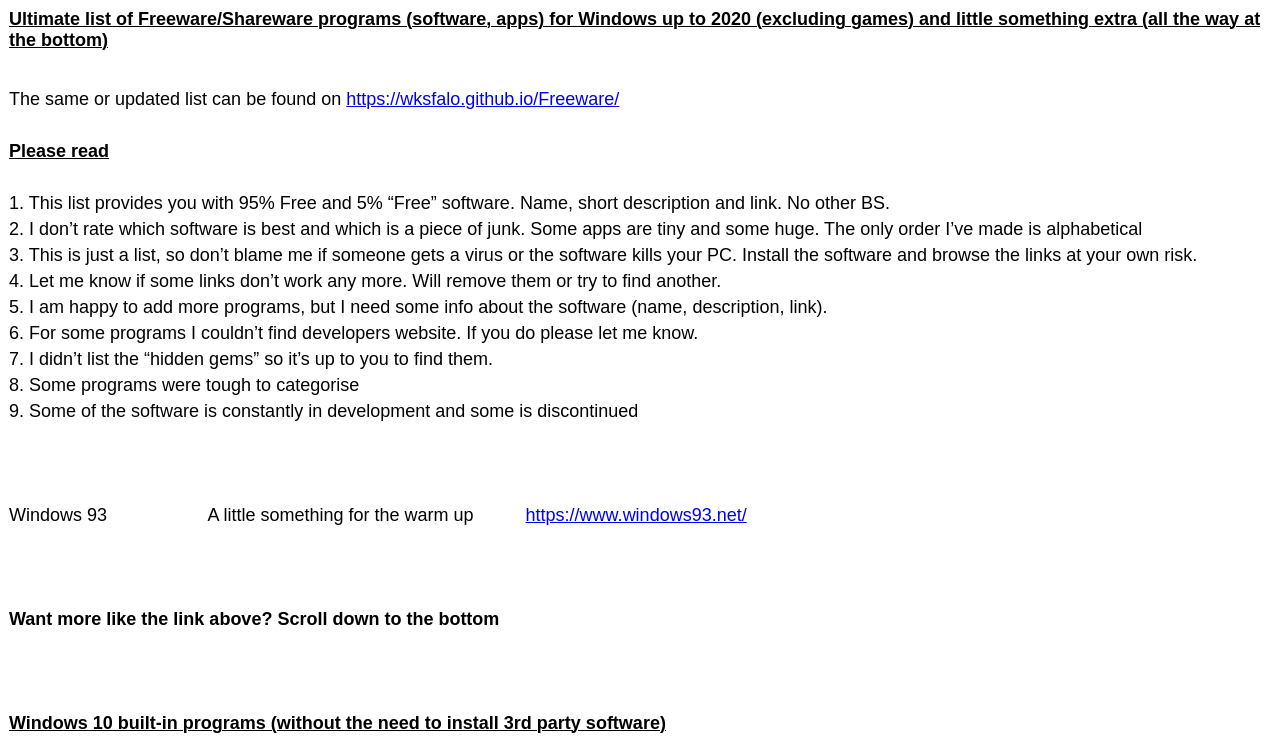
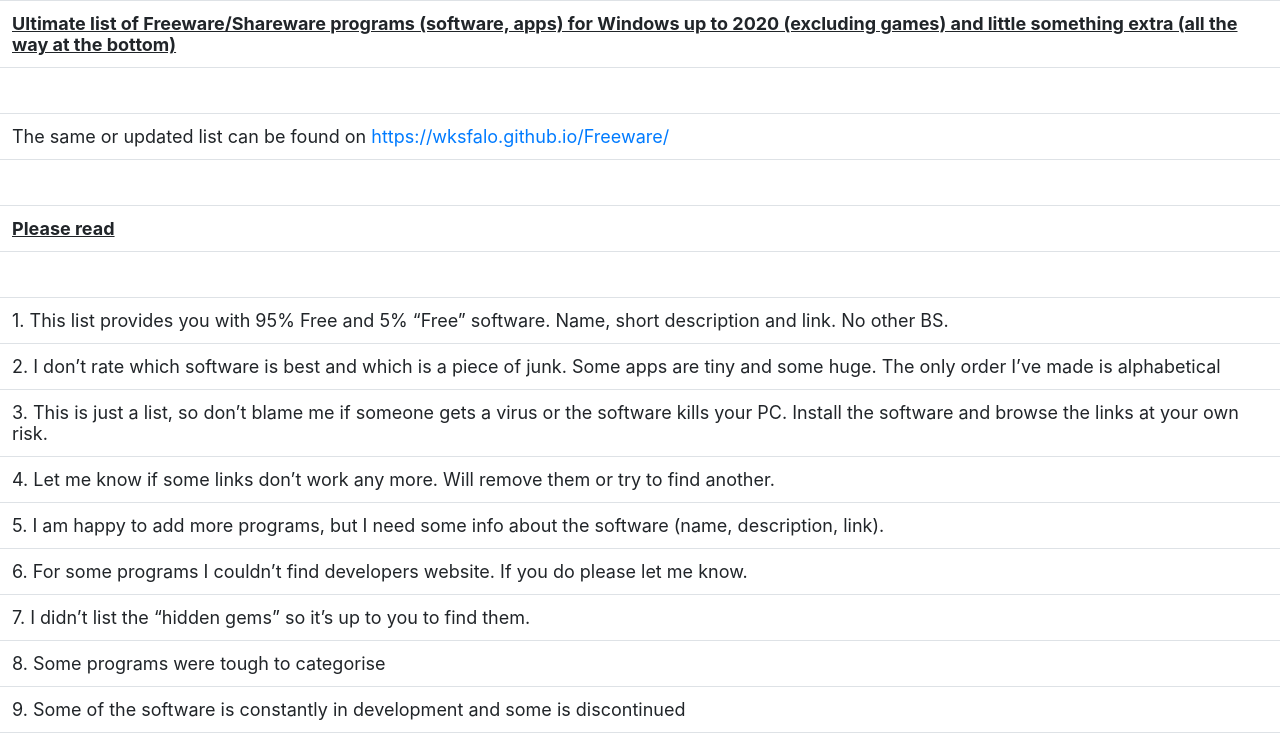
Before and after one commit to wksfalo/Freeware, a plain HTML site: page index.html in a window 1280 px wide. Shown: the top 736 px of the page. Drawn offline with nearby package versions, Linux system fonts and the light colour scheme.

Commit message:
Update index.html

```diff
--- a/index.html
+++ b/index.html
@@ -2,28 +2,20 @@
 
 <html>
 <head>
-
+	<link rel="stylesheet" href="https://stackpath.bootstrapcdn.com/bootstrap/4.5.0/css/bootstrap.min.css" integrity="sha384-9aIt2nRpC12Uk9gS9baDl411NQApFmC26EwAOH8WgZl5MYYxFfc+NcPb1dKGj7Sk" crossorigin="anonymous"></head>
+<table class="table">
 	<meta http-equiv="content-type" content="text/html; charset=windows-1252"/>
 	<title></title>
 	<meta name="generator" content="LibreOffice 6.4.4.2 (Windows)"/>
 	<meta name="created" content="2020-06-11T07:29:13.697000000"/>
 	<meta name="changed" content="2020-06-16T07:05:39.643000000"/>
 
-	<style type="text/css">
-		body,div,table,thead,tbody,tfoot,tr,th,td,p { font-family:"Liberation Sans"; font-size:x-small }
-		a.comment-indicator:hover + comment { background:#ffd; position:absolute; display:block; border:1px solid black; padding:0.5em;  }
-		a.comment-indicator { background:red; display:inline-block; border:1px solid black; width:0.5em; height:0.5em;  }
-		comment { display:none;  }
-	</style>
+
 
 </head>
 
 <body>
-<table cellspacing="0" border="0">
-	<colgroup width="262"></colgroup>
-	<colgroup width="495"></colgroup>
-	<colgroup width="575"></colgroup>
-	<tr>
+
 		<td colspan=3 height="54" align="left" valign=top><b><u><font size=4>Ultimate list of Freeware/Shareware programs (software, apps) for Windows up to 2020 (excluding games) and little something extra (all the way at the bottom)</font></u></b></td>
 		</tr>
 	<tr>
```
